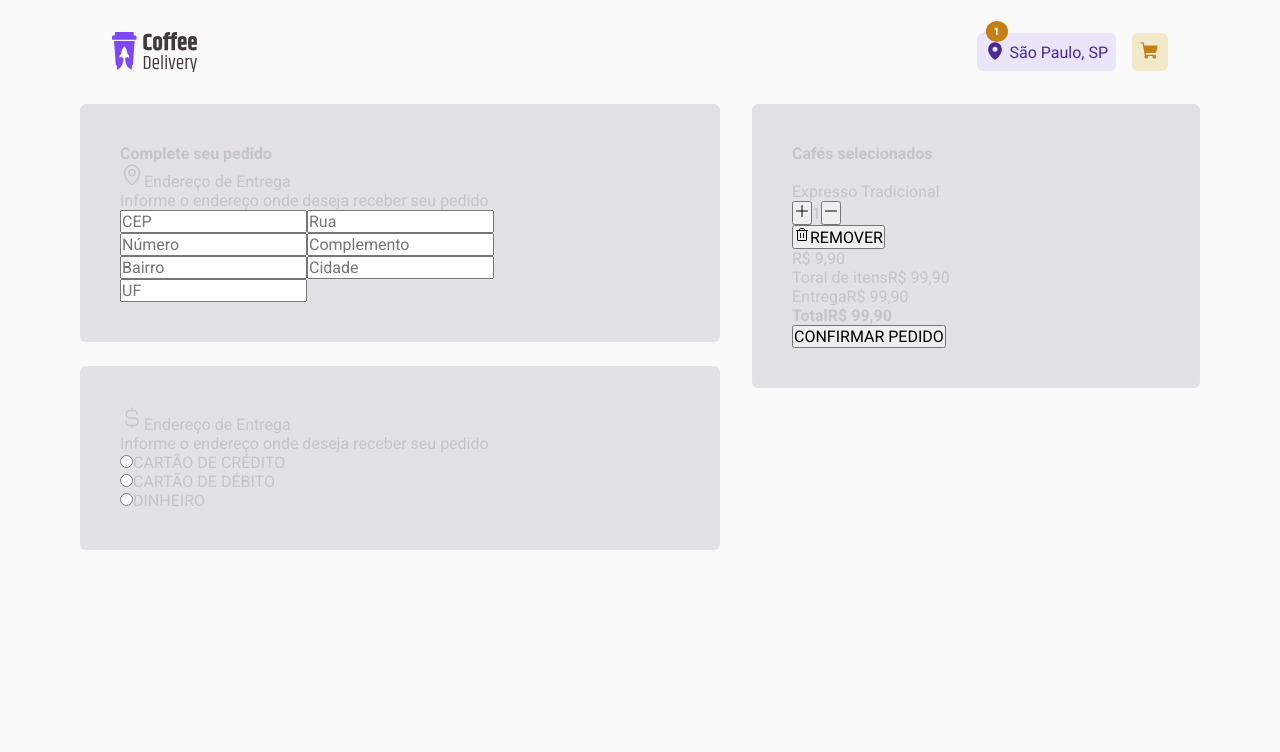
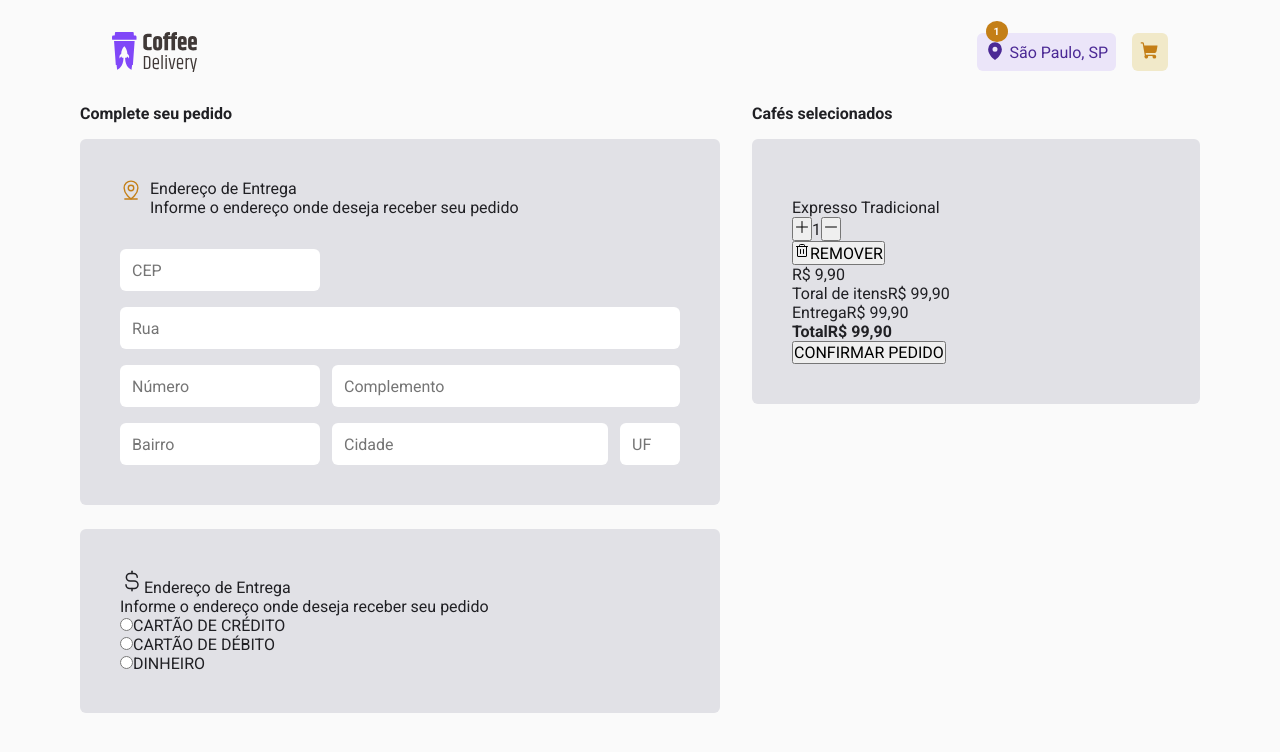
Before and after one commit to gabramos90/coffe-delivery, a React (Vite) app: page /checkout in a window 1280 px wide. Shown: the top 752 px of the page. Built offline with nearby package versions, Linux system fonts and the light colour scheme.

Commit message:
checkout update

```diff
--- a/src/pages/Checkout/index.tsx
+++ b/src/pages/Checkout/index.tsx
@@ -1,6 +1,7 @@
 import {
   CurrencyDollarSimple,
   MapPin,
+  MapPinLine,
   Minus,
   Plus,
   Trash,
@@ -17,24 +18,28 @@ export function Checkout() {
   return (
     <CheckoutContainer>
       <AndressAndPayment>
+        <strong>Complete seu pedido</strong>
         <AdressInfo>
-          <strong>Complete seu pedido</strong>
           <div>
+            <header>
+              <MapPinLine size={22} />
               <div>
-              <p>
-                <MapPin size={24} />
-                Endereço de Entrega
-              </p>
+                <p>Endereço de Entrega</p>
                 <p>Informe o endereço onde deseja receber seu pedido</p>
               </div>
+            </header>
             <form action="">
-              <input type="text" placeholder="CEP" />
-              <input type="text" placeholder="Rua" />
-              <input type="text" placeholder="Número" />
-              <input type="text" placeholder="Complemento" />
-              <input type="text" placeholder="Bairro" />
-              <input type="text" placeholder="Cidade" />
-              <input type="text" placeholder="UF" />
+              <input type="text" placeholder="CEP" className="cep" />
+              <input type="text" placeholder="Rua" className="rua" />
+              <input type="text" placeholder="Número" className="numero" />
+              <input
+                type="text"
+                placeholder="Complemento"
+                className="complemento"
+              />
+              <input type="text" placeholder="Bairro" className="bairro" />
+              <input type="text" placeholder="Cidade" className="cidade" />
+              <input type="text" placeholder="UF" className="uf" />
             </form>
           </div>
         </AdressInfo>
@@ -67,8 +72,9 @@ export function Checkout() {
           </form>
         </PaymentInfo>
       </AndressAndPayment>
+      <div>
+        <strong>Cafés selecionados</strong>
         <CheckoutSummary>
-        <strong>Cafés selecionados</strong>
           <div>
             <img src="" alt="" />
             <div>
@@ -107,6 +113,7 @@ export function Checkout() {
             <button>CONFIRMAR PEDIDO</button>
           </div>
         </CheckoutSummary>
+      </div>
     </CheckoutContainer>
   )
 }
--- a/src/pages/Checkout/styles.ts
+++ b/src/pages/Checkout/styles.ts
@@ -6,6 +6,8 @@ export const CheckoutContainer = styled.main`
 
   gap: 2rem;
   align-items: flex-start;
+
+  color: ${(props) => props.theme['gray-800']};
 `
 
 export const AndressAndPayment = styled.main`
@@ -19,6 +21,65 @@ export const AdressInfo = styled.article`
   background-color: ${(props) => props.theme['gray-200']};
 
   border-radius: 6px;
+
+  margin-top: -0.5rem;
+
+  header {
+    display: flex;
+    gap: 0.5rem;
+
+    margin-bottom: 2rem;
+
+    svg {
+      color: ${(props) => props.theme['yellow-600']};
+    }
+  }
+
+  form {
+    input {
+      height: 2.625rem;
+
+      border: 0;
+      border-radius: 6px;
+      padding: 0.75rem;
+    }
+
+    .cep {
+      width: 12.5rem;
+      display: block;
+      margin-bottom: 1rem;
+    }
+
+    .rua {
+      display: block;
+      width: 100%;
+      margin-bottom: 1rem;
+    }
+
+    .numero {
+      width: 12.5rem;
+      margin-bottom: 1rem;
+      margin-right: 0.75rem;
+    }
+
+    .complemento {
+      width: 348px;
+    }
+
+    .bairro {
+      width: 12.5rem;
+      margin-right: 0.75rem;
+    }
+
+    .cidade {
+      width: 17.25rem;
+      margin-right: 0.75rem;
+    }
+
+    .uf {
+      width: 3.75rem;
+    }
+  }
 `
 
 export const PaymentInfo = styled.article`
@@ -33,4 +94,6 @@ export const CheckoutSummary = styled.aside`
   background-color: ${(props) => props.theme['gray-200']};
 
   border-radius: 6px;
+
+  margin-top: 1rem;
 `
```
Lines whose indentation alone changed are shown as unchanged.
